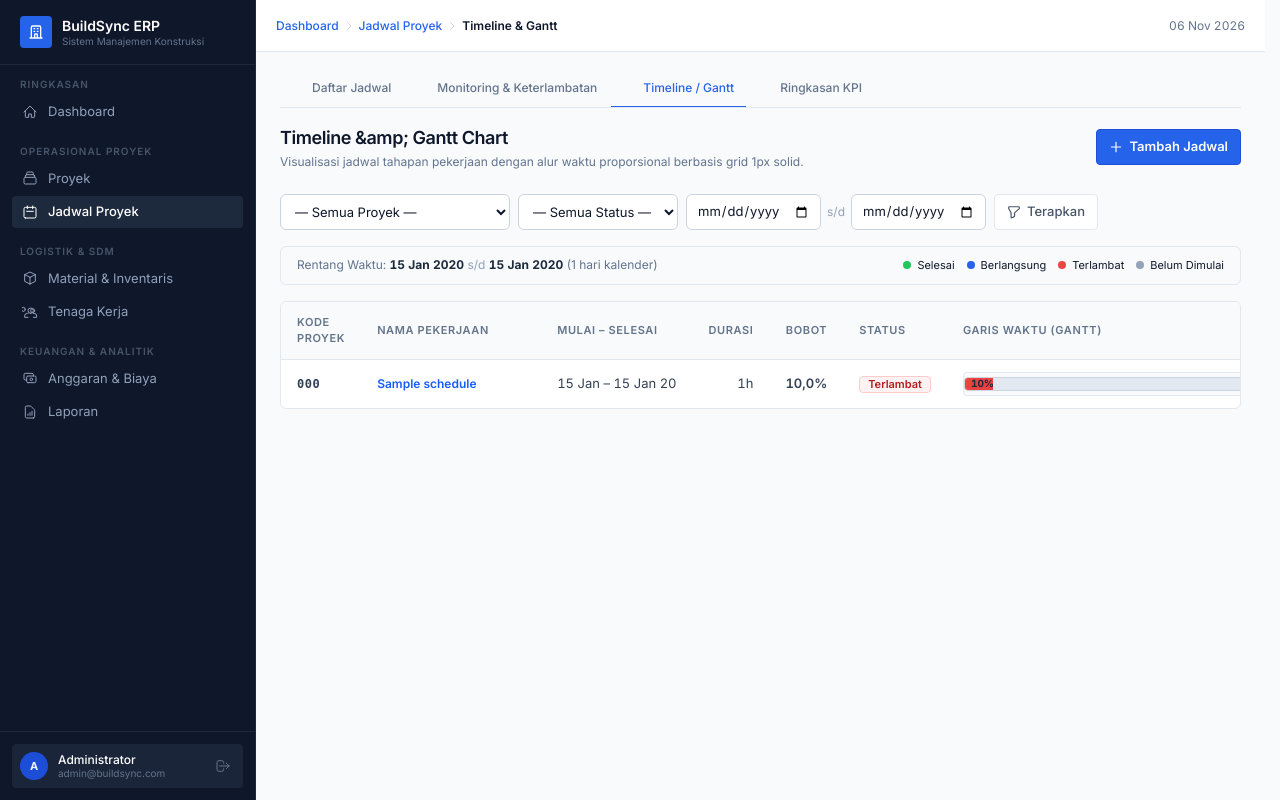
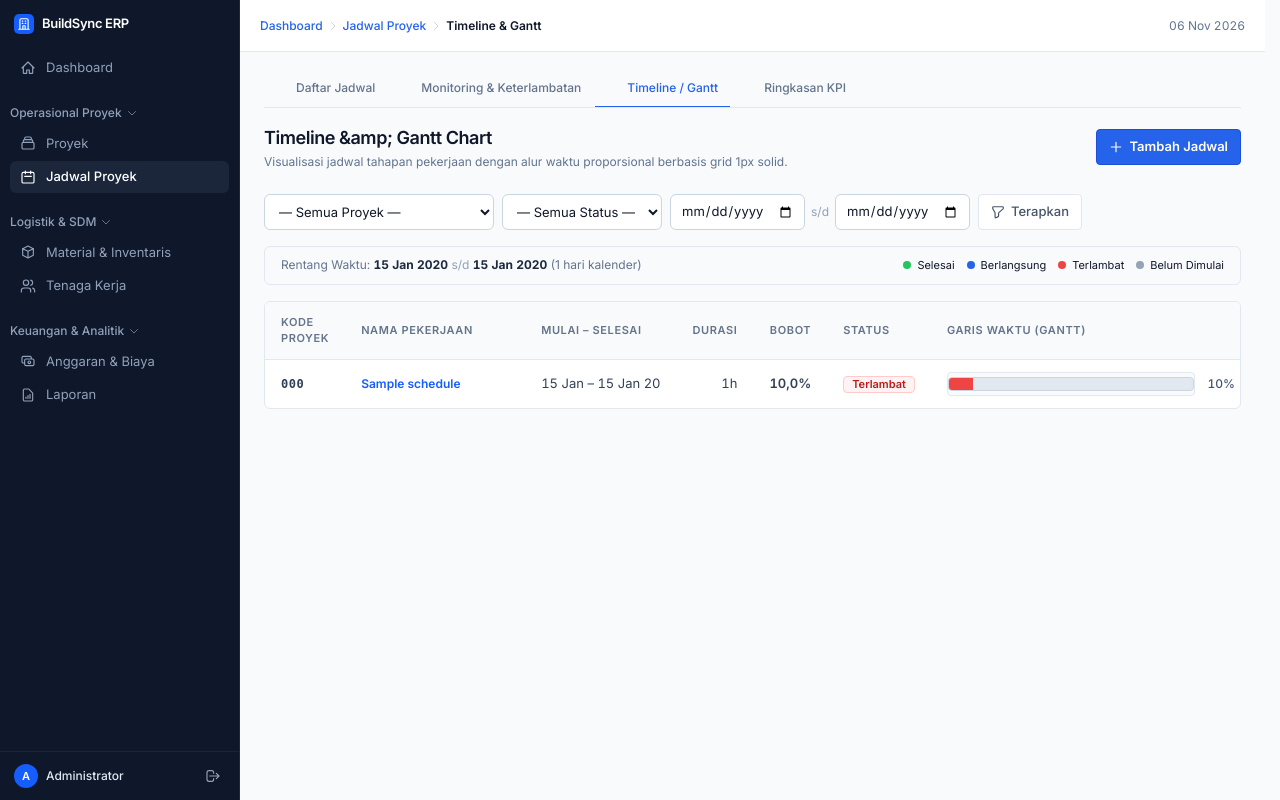
Before and after one commit to akbrff/buildsync-erp, a Laravel app: page /schedules/timeline in a window 1280 px wide. Run offline with Laravel 12, Linux system fonts and the light colour scheme; a user stored in the database is signed in; data comes from the database, SQL or seed files in the repository; tables that the repository leaves empty hold one stand-in row (values such as "Sample post"); style sheets or scripts are compiled from the project's sources.

Commit message:
fix icon tenaga kerja dan progres bar time gantt

```diff
--- a/resources/views/layouts/app.blade.php
+++ b/resources/views/layouts/app.blade.php
@@ -9,34 +9,22 @@
 <body class="antialiased" style="background:#f8fafc; color:#0f172a;">
 @php
     /**
-     * Grouped sidebar menu:
-     * 4 kategori fungsional, masing-masing dengan items.
-     * Modul "Jadwal" dikonsolidasi — sub-navigasi via tabs di dalam halaman.
+     * Linear Workspace Sidebar Navigation Groups
      */
-    $menuGroups = [
-        [
-            'group' => 'Ringkasan',
-            'items' => [
-                [
-                    'label' => 'Dashboard',
-                    'route' => 'dashboard',
-                    'icon'  => '<path stroke-linecap="round" stroke-linejoin="round" stroke-width="1.5" d="M3 12l9-9 9 9M5 10v9a1 1 0 001 1h4v-5h4v5h4a1 1 0 001-1v-9"/>',
-                ],
-            ],
-        ],
+    $menuCategories = [
         [
             'group' => 'Operasional Proyek',
             'items' => [
                 [
                     'label' => 'Proyek',
                     'route' => 'projects.index',
-                    'icon'  => '<path stroke-linecap="round" stroke-linejoin="round" stroke-width="1.5" d="M19 11H5m14 0a2 2 0 012 2v6a2 2 0 01-2 2H5a2 2 0 01-2-2v-6a2 2 0 012-2m14 0V9a2 2 0 00-2-2M5 11V9a2 2 0 012-2m0 0V5a2 2 0 012-2h6a2 2 0 012 2v2M7 7h10"/>',
+                    'icon'  => '<path stroke-linecap="round" stroke-linejoin="round" d="M19 11H5m14 0a2 2 0 012 2v6a2 2 0 01-2 2H5a2 2 0 01-2-2v-6a2 2 0 012-2m14 0V9a2 2 0 00-2-2M5 11V9a2 2 0 012-2m0 0V5a2 2 0 012-2h6a2 2 0 012 2v2M7 7h10"/>',
                     'active_routes' => ['projects.*'],
                 ],
                 [
                     'label' => 'Jadwal Proyek',
                     'route' => 'schedules.index',
-                    'icon'  => '<path stroke-linecap="round" stroke-linejoin="round" stroke-width="1.5" d="M8 7V3m8 4V3m-9 8h10M5 21h14a2 2 0 002-2V7a2 2 0 00-2-2H5a2 2 0 00-2 2v12a2 2 0 002 2z"/>',
+                    'icon'  => '<path stroke-linecap="round" stroke-linejoin="round" d="M8 7V3m8 4V3m-9 8h10M5 21h14a2 2 0 002-2V7a2 2 0 00-2-2H5a2 2 0 00-2 2v12a2 2 0 002 2z"/>',
                     'active_routes' => ['schedules.*'],
                 ],
             ],
@@ -47,13 +35,13 @@
                 [
                     'label' => 'Material & Inventaris',
                     'route' => 'materials.index',
-                    'icon'  => '<path stroke-linecap="round" stroke-linejoin="round" stroke-width="1.5" d="M20 7l-8-4-8 4m16 0l-8 4m8-4v10l-8 4m0-10L4 7m8 4v10M4 7v10l8 4"/>',
+                    'icon'  => '<path stroke-linecap="round" stroke-linejoin="round" d="M20 7l-8-4-8 4m16 0l-8 4m8-4v10l-8 4m0-10L4 7m8 4v10M4 7v10l8 4"/>',
                     'active_routes' => ['materials.*'],
                 ],
                 [
                     'label' => 'Tenaga Kerja',
                     'route' => 'workers.index',
-                    'icon'  => '<path stroke-linecap="round" stroke-linejoin="round" stroke-width="1.5" d="M17 20h5v-2a4 4 0 00-4-4h-1M9 20H4v-2a4 4 0 014-4h1m4 0a4 4 0 110-8 4 4 0 010 8zm6-4a3 3 0 11-6 0 3 3 0 016 0zM5 8a3 3 0 11-6 0 3 3 0 016 0z"/>',
+                    'icon'  => '<path d="M16 21v-2a4 4 0 0 0-4-4H6a4 4 0 0 0-4 4v2"></path><circle cx="9" cy="7" r="4"></circle><path d="M22 21v-2a4 4 0 0 0-3-3.87"></path><path d="M16 3.13a4 4 0 0 1 0 7.75"></path>',
                     'active_routes' => ['workers.*'],
                 ],
             ],
@@ -64,13 +52,13 @@
                 [
                     'label' => 'Anggaran & Biaya',
                     'route' => 'budgets.index',
-                    'icon'  => '<path stroke-linecap="round" stroke-linejoin="round" stroke-width="1.5" d="M17 9V7a2 2 0 00-2-2H5a2 2 0 00-2 2v6a2 2 0 002 2h2m2 4h10a2 2 0 002-2v-6a2 2 0 00-2-2H9a2 2 0 00-2 2v6a2 2 0 002 2zm7-5a2 2 0 11-4 0 2 2 0 014 0z"/>',
+                    'icon'  => '<path stroke-linecap="round" stroke-linejoin="round" d="M17 9V7a2 2 0 00-2-2H5a2 2 0 00-2 2v6a2 2 0 002 2h2m2 4h10a2 2 0 002-2v-6a2 2 0 00-2-2H9a2 2 0 00-2 2v6a2 2 0 002 2zm7-5a2 2 0 11-4 0 2 2 0 014 0z"/>',
                     'active_routes' => ['budgets.*'],
                 ],
                 [
                     'label' => 'Laporan',
                     'route' => 'reports.index',
-                    'icon'  => '<path stroke-linecap="round" stroke-linejoin="round" stroke-width="1.5" d="M9 17v-2m3 2v-4m3 4v-6m2 10H7a2 2 0 01-2-2V5a2 2 0 012-2h5.586a1 1 0 01.707.293l5.414 5.414a1 1 0 01.293.707V19a2 2 0 01-2 2z"/>',
+                    'icon'  => '<path stroke-linecap="round" stroke-linejoin="round" d="M9 17v-2m3 2v-4m3 4v-6m2 10H7a2 2 0 01-2-2V5a2 2 0 012-2h5.586a1 1 0 01.707.293l5.414 5.414a1 1 0 01.293.707V19a2 2 0 01-2 2z"/>',
                     'active_routes' => ['reports.*'],
                 ],
             ],
@@ -81,102 +69,107 @@
 <div class="min-h-screen h-screen flex overflow-hidden bg-slate-50">
 
     {{-- ═══════════════════════════════════════════════════════
-         SIDEBAR — Lebar tetap 256px (w-64), locked fixed layout
+         SIDEBAR — Linear Workspace Sidebar (w-60 / 15rem)
          ═══════════════════════════════════════════════════════ --}}
-    <aside id="sidebar" class="hidden lg:flex fixed lg:static inset-y-0 left-0 z-30 w-64 min-w-[16rem] max-w-[16rem] h-screen shrink-0 flex-col bg-slate-900 overflow-y-auto border-r border-slate-800">
+    <aside id="sidebar" class="hidden lg:flex fixed lg:static inset-y-0 left-0 z-30 w-60 min-w-[15rem] max-w-[15rem] h-screen shrink-0 flex-col bg-slate-900 border-r border-slate-800 select-none overflow-y-auto">
 
-        {{-- Logo / App Name --}}
-        <div class="px-5 py-4" style="border-bottom:1px solid #1e293b;">
-            <div class="flex items-center gap-2.5">
-                {{-- App icon –– konstruksi (hard-hat / bangunan) --}}
-                <div class="flex h-8 w-8 items-center justify-center rounded"
-                     style="background:#2563eb;">
-                    <svg xmlns="http://www.w3.org/2000/svg" class="h-4 w-4 text-white" fill="none"
-                         viewBox="0 0 24 24" stroke="currentColor">
+        {{-- Header Workspace Ringkas (1 Baris ala Linear) --}}
+        <div class="px-3.5 py-3.5 flex items-center justify-between">
+            <div class="flex items-center min-w-0">
+                <div class="w-5 h-5 rounded-[5px] bg-blue-600 text-white flex items-center justify-center shrink-0">
+                    <svg xmlns="http://www.w3.org/2000/svg" class="w-3.5 h-3.5 text-white" fill="none" viewBox="0 0 24 24" stroke="currentColor">
                         <path stroke-linecap="round" stroke-linejoin="round" stroke-width="2"
                               d="M19 21V5a2 2 0 00-2-2H7a2 2 0 00-2 2v16m14 0h2m-2 0h-5m-9 0H3m2 0h5M9 7h1m-1 4h1m4-4h1m-1 4h1m-5 10v-5a1 1 0 011-1h2a1 1 0 011 1v5m-4 0h4"/>
                     </svg>
                 </div>
-                <div>
-                    <p class="text-sm font-semibold leading-tight text-white">BuildSync ERP</p>
-                    <p class="text-[10px] leading-tight" style="color:#64748b;">Sistem Manajemen Konstruksi</p>
-                </div>
+                <span class="text-[13px] font-semibold text-white tracking-tight ml-2 truncate">BuildSync ERP</span>
             </div>
         </div>
 
-        {{-- Navigation Groups --}}
-        <nav class="flex-1 overflow-y-auto px-3 py-3">
-            @foreach ($menuGroups as $group)
-                <div class="mb-4">
-                    {{-- Group label --}}
-                    <p class="mb-1 px-2 text-[10px] font-semibold uppercase tracking-widest"
-                       style="color:#475569;">
-                        {{ $group['group'] }}
-                    </p>
+        {{-- Navigation Menu --}}
+        <nav class="flex-1 overflow-y-auto py-1">
+            {{-- Dashboard (Item Utama langsung di bawah Header Workspace) --}}
+            @php
+                $isDashboardActive = Route::has('dashboard') && request()->routeIs('dashboard');
+            @endphp
+            <div class="px-2.5 mb-3">
+                <a href="{{ route('dashboard') }}"
+                   class="flex items-center gap-2.5 px-2.5 py-1.5 rounded-md text-[13px] transition-colors {{ $isDashboardActive ? 'bg-slate-800/90 text-white font-medium' : 'text-slate-400 hover:bg-slate-800/40 hover:text-slate-200 font-normal' }}">
+                    <svg xmlns="http://www.w3.org/2000/svg"
+                         class="w-4 h-4 shrink-0 stroke-[1.75] {{ $isDashboardActive ? 'text-white' : 'text-slate-400' }}"
+                         fill="none" viewBox="0 0 24 24" stroke="currentColor">
+                        <path stroke-linecap="round" stroke-linejoin="round" d="M3 12l9-9 9 9M5 10v9a1 1 0 001 1h4v-5h4v5h4a1 1 0 001-1v-9"/>
+                    </svg>
+                    <span>Dashboard</span>
+                </a>
+            </div>
 
-                    @foreach ($group['items'] as $item)
+            {{-- Kategori Menu (Title Case + Collapsible Chevron) --}}
+            @foreach ($menuCategories as $cat)
+                <div class="sidebar-group mb-1">
+                    <button type="button"
+                            class="w-full px-2.5 py-1 text-[12px] font-medium text-slate-400 hover:text-slate-200 flex items-center gap-1 cursor-pointer transition-colors mt-4 mb-0.5 group focus:outline-none text-left"
+                            onclick="toggleSidebarGroup(this)"
+                            aria-expanded="true">
+                        <span>{{ $cat['group'] }}</span>
+                        <svg xmlns="http://www.w3.org/2000/svg"
+                             class="w-3 h-3 text-slate-500 transition-transform duration-150 group-hover:text-slate-400 shrink-0"
+                             fill="none" viewBox="0 0 24 24" stroke="currentColor">
+                            <path stroke-linecap="round" stroke-linejoin="round" stroke-width="2" d="M19 9l-7 7-7-7" />
+                        </svg>
+                    </button>
+
+                    <div class="space-y-0.5 px-2.5">
+                        @foreach ($cat['items'] as $item)
                             @php
-                            // Tentukan apakah link ini "aktif"
                                 $activeRoutes = $item['active_routes'] ?? [$item['route']];
-                            $isActive     = Route::has($item['route'])
-                                            && request()->routeIs($activeRoutes);
+                                $isActive     = Route::has($item['route']) && request()->routeIs($activeRoutes);
                             @endphp
 
                             @if (Route::has($item['route']))
                                 <a href="{{ route($item['route']) }}"
-                               class="sidebar-link mb-0.5 flex items-center gap-2.5 rounded px-2.5 py-1.5 text-[13px] {{ $isActive ? 'bg-slate-800 text-white font-medium' : 'text-slate-400 hover:text-slate-200 hover:bg-slate-800/50' }}">
-                                <svg xmlns="http://www.w3.org/2000/svg"
-                                     class="h-4 w-4 shrink-0" fill="none" viewBox="0 0 24 24"
-                                     stroke="currentColor">
+                                   class="flex items-center gap-2.5 px-2.5 py-1.5 rounded-md text-[13px] transition-colors {{ $isActive ? 'bg-slate-800/90 text-white font-medium' : 'text-slate-400 hover:bg-slate-800/40 hover:text-slate-200 font-normal' }}">
+                                    <svg xmlns="http://www.w3.org/2000/svg" viewBox="0 0 24 24" fill="none" stroke="currentColor" stroke-width="1.75" stroke-linecap="round" stroke-linejoin="round"
+                                         class="w-4 h-4 shrink-0 {{ $isActive ? 'text-white' : 'text-slate-400' }}">
                                         {!! $item['icon'] !!}
                                     </svg>
-                                <span>{{ $item['label'] }}</span>
+                                    <span class="truncate">{{ $item['label'] }}</span>
                                 </a>
                             @else
-                            <span class="mb-0.5 flex items-center gap-2.5 rounded px-2 py-1.5 text-[13px] cursor-not-allowed"
-                                  style="color:#334155;">
-                                <svg xmlns="http://www.w3.org/2000/svg"
-                                     class="h-4 w-4 shrink-0 opacity-40" fill="none" viewBox="0 0 24 24"
-                                     stroke="currentColor">
+                                <span class="flex items-center gap-2.5 px-2.5 py-1.5 rounded-md text-[13px] text-slate-600 cursor-not-allowed">
+                                    <svg xmlns="http://www.w3.org/2000/svg" viewBox="0 0 24 24" fill="none" stroke="currentColor" stroke-width="1.75" stroke-linecap="round" stroke-linejoin="round"
+                                         class="w-4 h-4 shrink-0 text-slate-600 opacity-50">
                                         {!! $item['icon'] !!}
                                     </svg>
-                                {{ $item['label'] }}
-                                <span class="ml-auto text-[10px]" style="color:#334155;">(segera)</span>
+                                    <span class="truncate">{{ $item['label'] }}</span>
+                                    <span class="ml-auto text-[10px] text-slate-600">(segera)</span>
                                 </span>
                             @endif
                         @endforeach
                     </div>
+                </div>
             @endforeach
         </nav>
 
-        {{-- ── User Footer Card ───────────────────────────────── --}}
-        <div class="mt-auto shrink-0 px-3 py-3 border-t border-slate-800">
-            <div class="flex items-center gap-2.5 rounded px-2 py-2 bg-slate-800/80">
-                {{-- Avatar --}}
-                <div class="flex h-7 w-7 shrink-0 items-center justify-center rounded-full text-[11px] font-bold"
-                     style="background:#1d4ed8; color:#eff6ff;">
+        {{-- Footer User & Logout (Minimalis Menyatu) --}}
+        <div class="mt-auto shrink-0 p-2.5 border-t border-slate-800/80">
+            <div class="flex items-center justify-between gap-2 px-1 py-0.5">
+                <div class="flex items-center gap-2 min-w-0 flex-1">
+                    <div class="w-6 h-6 rounded-full bg-blue-600 text-white text-[11px] font-semibold flex items-center justify-center shrink-0 select-none">
                         {{ strtoupper(substr(Auth::user()->name ?? 'U', 0, 1)) }}
                     </div>
-                <div class="min-w-0 flex-1">
-                    <p class="truncate text-[12px] font-medium leading-tight text-white">
+                    <span class="text-[12px] font-medium text-slate-200 truncate">
                         {{ Auth::user()->name ?? 'Pengguna' }}
-                    </p>
-                    <p class="truncate text-[10px] leading-tight" style="color:#64748b;">
-                        {{ Auth::user()->email ?? '' }}
-                    </p>
+                    </span>
                 </div>
-                {{-- Logout button --}}
                 <form method="POST" action="{{ route('logout') }}" class="shrink-0">
                     @csrf
                     <button type="submit"
-                            title="Keluar"
-                            class="flex items-center justify-center rounded p-1 transition-colors"
-                            style="color:#64748b;"
-                            onmouseover="this.style.color='#ef4444'; this.style.background='rgba(239,68,68,.1)';"
-                            onmouseout="this.style.color='#64748b'; this.style.background='';">
-                        <svg xmlns="http://www.w3.org/2000/svg" class="h-4 w-4" fill="none"
+                            title="Keluar / Logout"
+                            class="text-slate-400 hover:text-red-400 p-1 rounded hover:bg-slate-800 transition-colors flex items-center justify-center">
+                        <svg xmlns="http://www.w3.org/2000/svg" class="w-4 h-4 stroke-[1.75]" fill="none"
                              viewBox="0 0 24 24" stroke="currentColor">
-                            <path stroke-linecap="round" stroke-linejoin="round" stroke-width="1.5"
+                            <path stroke-linecap="round" stroke-linejoin="round"
                                   d="M17 16l4-4m0 0l-4-4m4 4H7m6 4v1a3 3 0 01-3 3H6a3 3 0 01-3-3V7a3 3 0 013-3h4a3 3 0 013 3v1"/>
                         </svg>
                     </button>
@@ -235,6 +228,19 @@
      onclick="document.getElementById('sidebar').classList.add('hidden'); document.getElementById('sidebar').classList.remove('flex'); this.classList.add('hidden');"></div>
 
 <script>
+// Toggle collapsible group di sidebar (Linear Style)
+function toggleSidebarGroup(btn) {
+    const list = btn.nextElementSibling;
+    const chevron = btn.querySelector('svg');
+    if (!list) return;
+
+    const isHidden = list.classList.toggle('hidden');
+    if (chevron) {
+        chevron.classList.toggle('-rotate-90', isHidden);
+    }
+    btn.setAttribute('aria-expanded', isHidden ? 'false' : 'true');
+}
+
 // Mobile sidebar: tampilkan backdrop saat sidebar dibuka
 document.addEventListener('DOMContentLoaded', function () {
     const btn      = document.querySelector('[onclick*="sidebar"]');
--- a/resources/views/schedules/timeline.blade.php
+++ b/resources/views/schedules/timeline.blade.php
@@ -144,6 +144,7 @@
                             $end      = \Carbon\Carbon::parse($schedule->end_date)->startOfDay();
                             $duration = max(1, $start->diffInDays($end));
                             $prog     = (float) $schedule->current_progress;
+                            $progress = number_format($prog, 0);
 
                             // Hitung posisi offset dan lebar proporsional bar
                             $offsetDays   = $minDate ? max(0, $minDate->diffInDays($start, false)) : 0;
@@ -190,18 +191,18 @@
                                 <x-badge :variant="$statusVariant">{{ $schedule->status }}</x-badge>
                             </td>
                             <td class="py-2.5">
+                                <div class="flex items-center gap-3">
                                     {{-- Gantt Timeline Track Container --}}
-                                <div class="relative h-6 w-full rounded" style="background:#f8fafc; border:1px solid #e2e8f0;">
+                                    <div class="relative h-6 flex-1 rounded" style="background:#f8fafc; border:1px solid #e2e8f0;">
                                         {{-- Bar Waktu Proporsional --}}
-                                    <div class="absolute top-1 bottom-1 rounded overflow-hidden flex items-center"
+                                        <div class="absolute top-1 bottom-1 rounded overflow-hidden"
                                              style="left:{{ $leftPercent }}%; width:{{ $widthPercent }}%; background:#e2e8f0; border:1px solid #cbd5e1;">
                                             {{-- Realisasi Progres Fill --}}
                                             <div class="h-full transition-all"
                                                  style="width:{{ min(100, $prog) }}%; background:{{ $solidBarColor }};"></div>
-                                        <span class="absolute left-1.5 text-[10px] font-bold tabular text-slate-800 drop-shadow-sm whitespace-nowrap">
-                                            {{ number_format($prog, 0) }}%
-                                        </span>
                                         </div>
+                                    </div>
+                                    <span class="text-[12px] font-medium text-slate-600 tabular">{{ $progress }}%</span>
                                 </div>
                             </td>
                         </tr>
```
Lines whose indentation alone changed are shown as unchanged.
